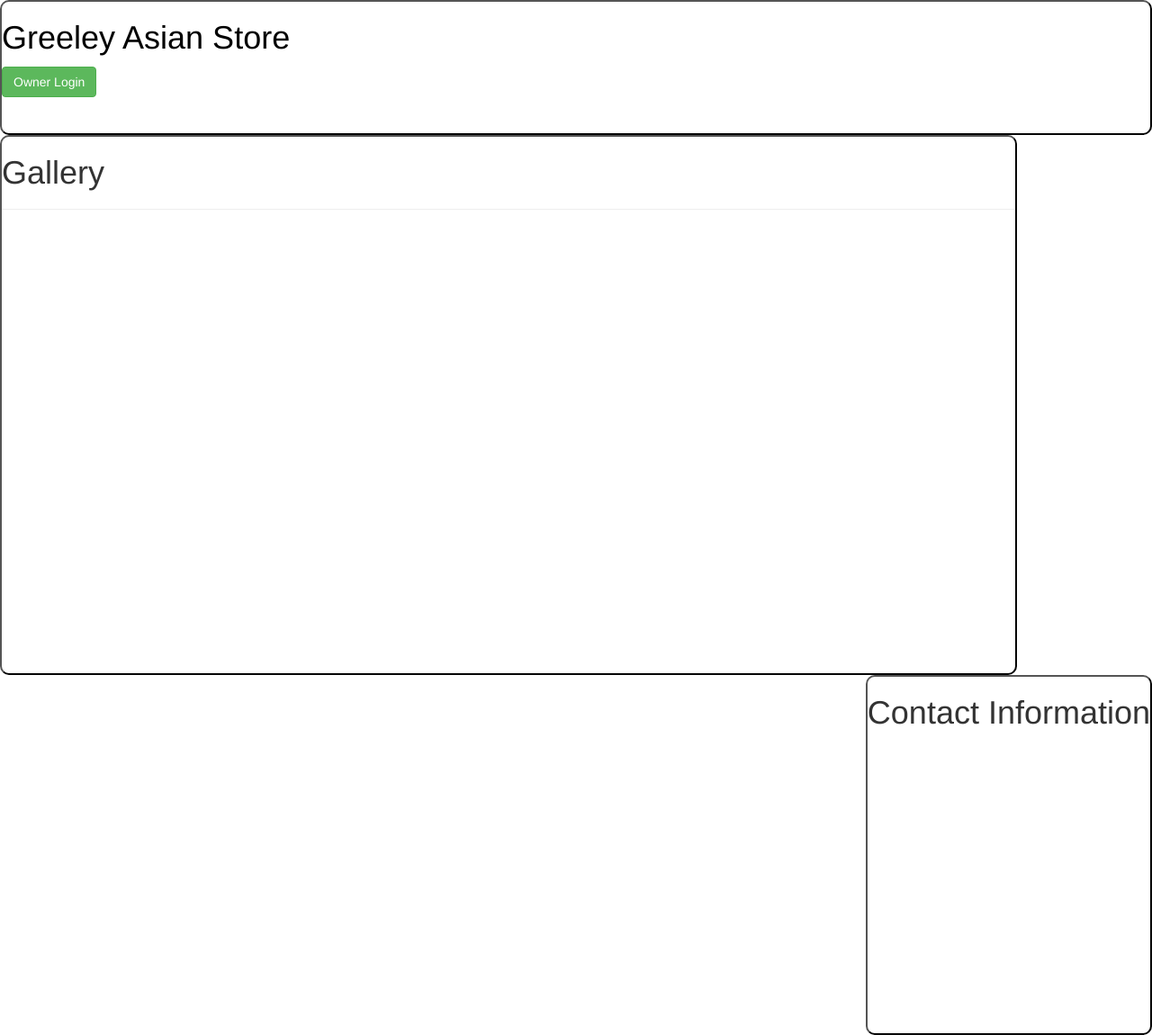
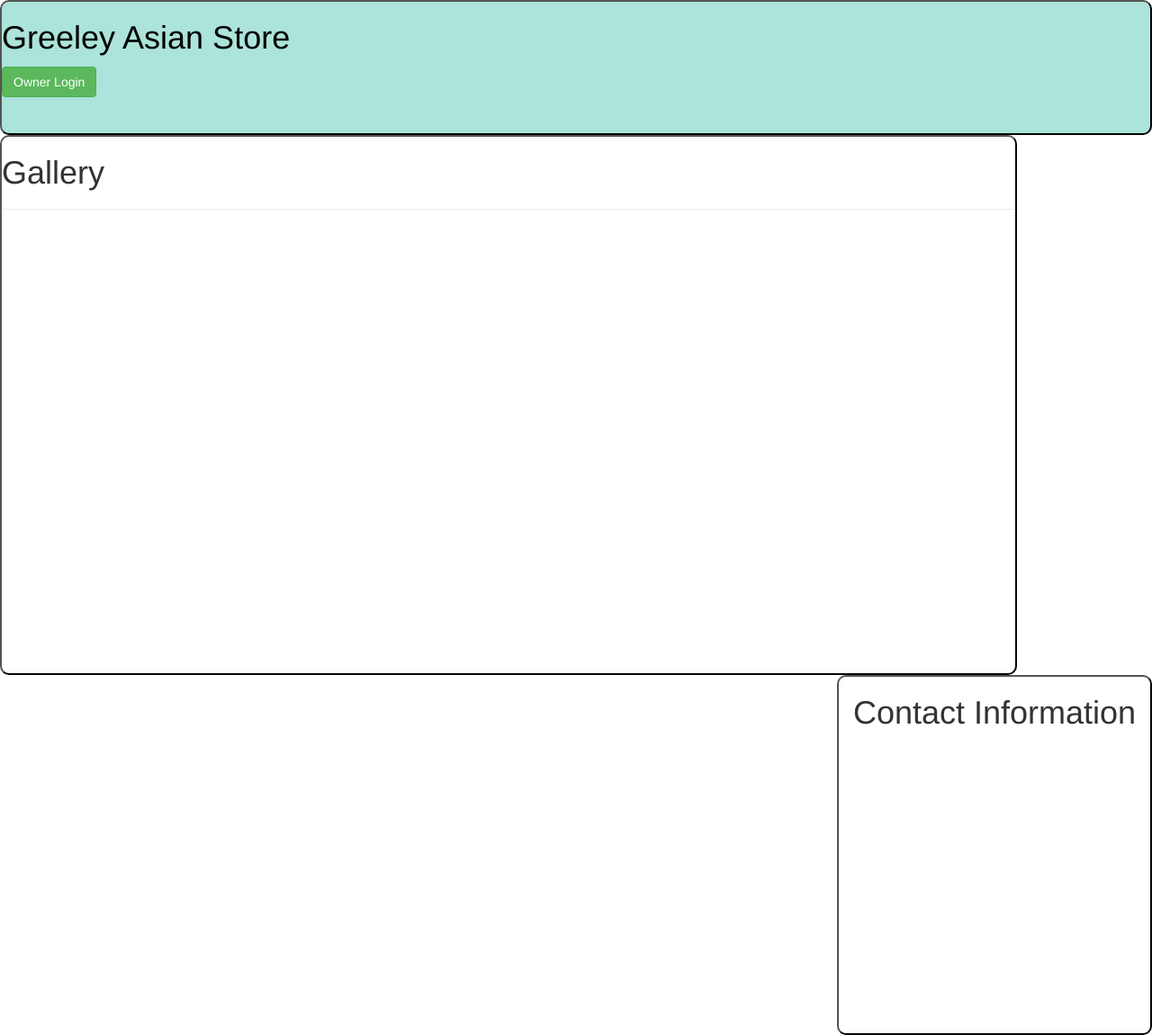
Before and after one commit to thom1664/La-Leche, a Django app: page / in a window 1280 px wide. Shown: the whole page at 90% size. Run offline with Django 3.2, Linux system fonts and the light colour scheme; some libraries are stand-ins or nearby versions.

Commit message:
allowed host added, change background color for heading

```diff
--- a/website/static/main.css
+++ b/website/static/main.css
@@ -2,14 +2,14 @@
     color: black;
     border: 2px outset black;
     font-size: 25px;
-    /* background-color: rgb(154, 159, 204); */
+    background-color: rgb(172, 227, 218);
     border-radius: 10px;
     height: 150px;
 }
 
 #gallery_box {
     border: 2px outset black;
-    /* background-color: rgb(191, 171, 199); */
+    /* background-color: lightgoldenrodyellow; */
     height: 600px;
     width: 1130px;
     border-radius: 10px;
@@ -18,9 +18,9 @@
 
 #contact_box {
     border: 2px outset black;
-    /* background-color: rgb(191, 171, 199); */
+    /* background-color: lightblue; */
     height: 400px;
-    /* width: 470px; */
+    width: 350px;
     float: right;
     border-radius: 10px;
     text-align: center;
--- a/website/template/home.html
+++ b/website/template/home.html
@@ -10,7 +10,7 @@
     <link rel="stylesheet" href="../static/main.css">
 </head>
 
-<body>
+<body id="body">
     <div id="heading">
         <h1> Greeley Asian Store </h1>
         <p class="btn btn-success">Owner Login</p>
--- a/website/website/settings.py
+++ b/website/website/settings.py
@@ -26,7 +26,7 @@ SECRET_KEY = 'django-insecure-!ue_s9swlw$^q8(i39r7tf$6+!v$_nng64n^uvwj1aad8o1d)k
 # SECURITY WARNING: don't run with debug turned on in production!
 DEBUG = True
 
-ALLOWED_HOSTS = []
+ALLOWED_HOSTS = ['omoo13.pythonanywhere.com', '127.0.0.1']
 
 
 # Application definition
```
